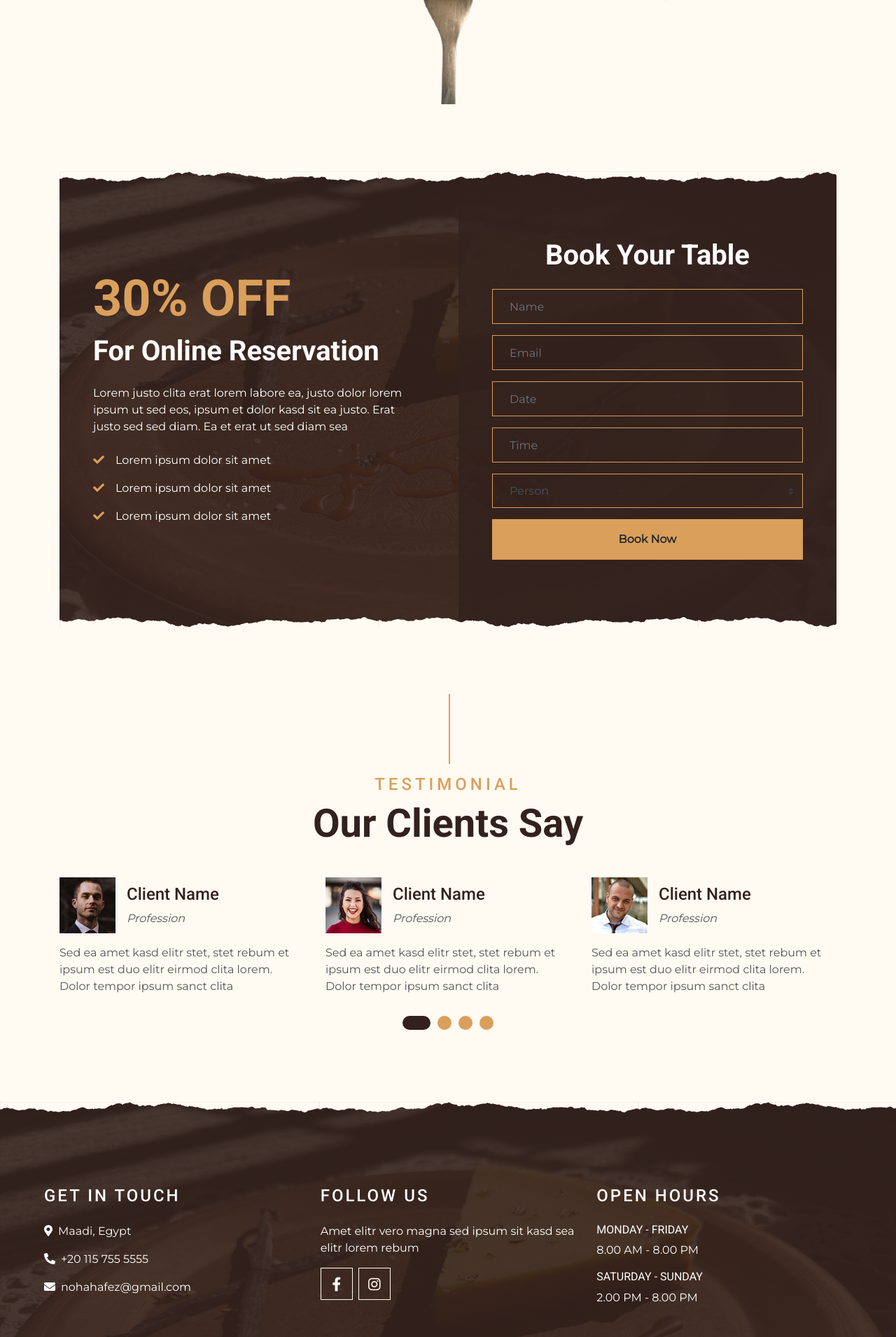
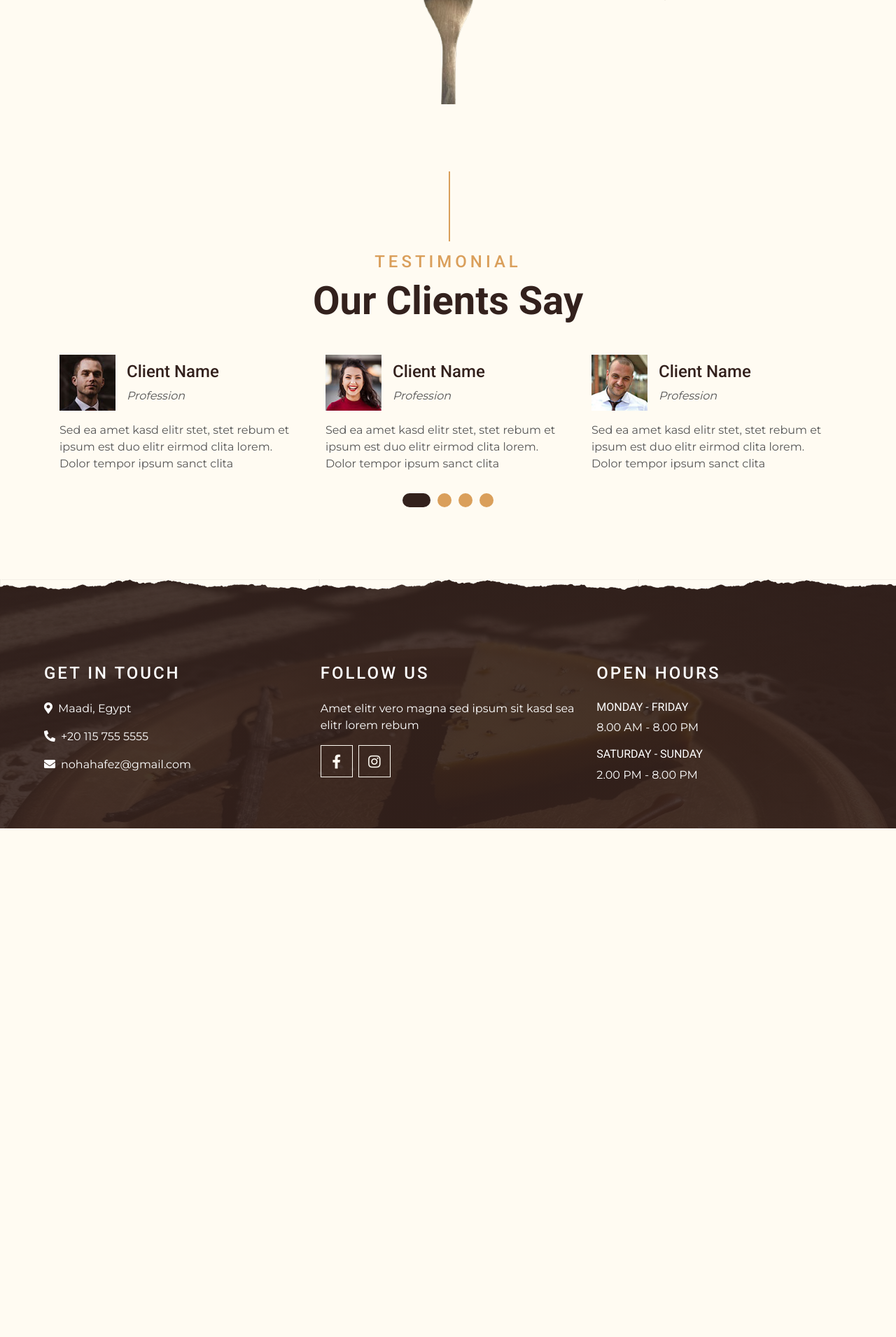
Before and after one commit to Khaled-Omar-Hassan/Cheese-Cake-Lab, a Django app: page / in a window 1280 px wide. Shown: the part 2328-4239 px from the top of the page at 70% size. After the commit the page ends 3512 px from the top, so only its background shows below. Run offline with Django 5.2, Linux system fonts and the light colour scheme; some libraries are stand-ins or nearby versions.

Commit message:
edit for review

```diff
--- a/templates/base.html
+++ b/templates/base.html
@@ -38,8 +38,6 @@
 
 {% include 'footer.html' %}
 
-<a href="#" class="btn btn-lg btn-primary btn-lg-square back-to-top"><i class="fa fa-angle-double-up"></i></a>
-
 <!-- JavaScript Libraries -->
 <script src="https://code.jquery.com/jquery-3.4.1.min.js"></script>
 <script src="https://stackpath.bootstrapcdn.com/bootstrap/4.4.1/js/bootstrap.bundle.min.js"></script>
--- a/templates/cart.html
+++ b/templates/cart.html
@@ -7,7 +7,7 @@
             <div class="cart-section position-relative overlay-top overlay-bottom p-4 cart">
                 <h1 class="text-white mb-4">Your Cart</h1>
 
-                <div class="row">
+                <div class="row pb-5">
                     <!-- Cart Items -->
                     <div class="col-lg-8 mb-4">
                         <div class="cart-item position-relative d-flex flex-column flex-md-row justify-content-between align-items-center mb-4 p-3 border rounded">
--- a/templates/index.html
+++ b/templates/index.html
@@ -160,83 +160,83 @@
 {#    <!-- Offer End -->#}
 {##}
 {##}
-    <!-- Reservation Start -->
-    <div class="container-fluid my-5">
-        <div class="container">
-            <div class="reservation position-relative overlay-top overlay-bottom">
-                <div class="row align-items-center">
-                    <div class="col-lg-6 my-5 my-lg-0">
-                        <div class="p-5">
-                            <div class="mb-4">
-                                <h1 class="display-3 text-primary">30% OFF</h1>
-                                <h1 class="text-white">For Online Reservation</h1>
-                            </div>
-                            <p class="text-white">Lorem justo clita erat lorem labore ea, justo dolor lorem ipsum ut sed
-                                eos,
-                                ipsum et dolor kasd sit ea justo. Erat justo sed sed diam. Ea et erat ut sed diam
-                                sea</p>
-                            <ul class="list-inline text-white m-0">
-                                <li class="py-2"><i class="fa fa-check text-primary mr-3"></i>Lorem ipsum dolor sit amet
-                                </li>
-                                <li class="py-2"><i class="fa fa-check text-primary mr-3"></i>Lorem ipsum dolor sit amet
-                                </li>
-                                <li class="py-2"><i class="fa fa-check text-primary mr-3"></i>Lorem ipsum dolor sit amet
-                                </li>
-                            </ul>
-                        </div>
-                    </div>
-                    <div class="col-lg-6">
-                        <div class="text-center p-5" style="background: rgba(51, 33, 29, .8);">
-                            <h1 class="text-white mb-4 mt-5">Book Your Table</h1>
-                            <form class="mb-5">
-                                <div class="form-group">
-                                    <input type="text" class="form-control bg-transparent border-primary p-4"
-                                           placeholder="Name"
-                                           required="required"/>
-                                </div>
-                                <div class="form-group">
-                                    <input type="email" class="form-control bg-transparent border-primary p-4"
-                                           placeholder="Email"
-                                           required="required"/>
-                                </div>
-                                <div class="form-group">
-                                    <div class="date" id="date" data-target-input="nearest">
-                                        <input type="text"
-                                               class="form-control bg-transparent border-primary p-4 datetimepicker-input"
-                                               placeholder="Date" data-target="#date" data-toggle="datetimepicker"/>
-                                    </div>
-                                </div>
-                                <div class="form-group">
-                                    <div class="time" id="time" data-target-input="nearest">
-                                        <input type="text"
-                                               class="form-control bg-transparent border-primary p-4 datetimepicker-input"
-                                               placeholder="Time" data-target="#time" data-toggle="datetimepicker"/>
-                                    </div>
-                                </div>
-                                <div class="form-group">
-                                    <select class="custom-select bg-transparent border-primary px-4"
-                                            style="height: 49px;">
-                                        <option selected>Person</option>
-                                        <option value="1">Person 1</option>
-                                        <option value="2">Person 2</option>
-                                        <option value="3">Person 3</option>
-                                        <option value="3">Person 4</option>
-                                    </select>
-                                </div>
-
-                                <div>
-                                    <button class="btn btn-primary btn-block font-weight-bold py-3" type="submit">Book
-                                        Now
-                                    </button>
-                                </div>
-                            </form>
-                        </div>
-                    </div>
-                </div>
-            </div>
-        </div>
-    </div>
-    <!-- Reservation End -->
+{#    <!-- Reservation Start -->#}
+{#    <div class="container-fluid my-5">#}
+{#        <div class="container">#}
+{#            <div class="reservation position-relative overlay-top overlay-bottom">#}
+{#                <div class="row align-items-center">#}
+{#                    <div class="col-lg-6 my-5 my-lg-0">#}
+{#                        <div class="p-5">#}
+{#                            <div class="mb-4">#}
+{#                                <h1 class="display-3 text-primary">30% OFF</h1>#}
+{#                                <h1 class="text-white">For Online Reservation</h1>#}
+{#                            </div>#}
+{#                            <p class="text-white">Lorem justo clita erat lorem labore ea, justo dolor lorem ipsum ut sed#}
+{#                                eos,#}
+{#                                ipsum et dolor kasd sit ea justo. Erat justo sed sed diam. Ea et erat ut sed diam#}
+{#                                sea</p>#}
+{#                            <ul class="list-inline text-white m-0">#}
+{#                                <li class="py-2"><i class="fa fa-check text-primary mr-3"></i>Lorem ipsum dolor sit amet#}
+{#                                </li>#}
+{#                                <li class="py-2"><i class="fa fa-check text-primary mr-3"></i>Lorem ipsum dolor sit amet#}
+{#                                </li>#}
+{#                                <li class="py-2"><i class="fa fa-check text-primary mr-3"></i>Lorem ipsum dolor sit amet#}
+{#                                </li>#}
+{#                            </ul>#}
+{#                        </div>#}
+{#                    </div>#}
+{#                    <div class="col-lg-6">#}
+{#                        <div class="text-center p-5" style="background: rgba(51, 33, 29, .8);">#}
+{#                            <h1 class="text-white mb-4 mt-5">Book Your Table</h1>#}
+{#                            <form class="mb-5">#}
+{#                                <div class="form-group">#}
+{#                                    <input type="text" class="form-control bg-transparent border-primary p-4"#}
+{#                                           placeholder="Name"#}
+{#                                           required="required"/>#}
+{#                                </div>#}
+{#                                <div class="form-group">#}
+{#                                    <input type="email" class="form-control bg-transparent border-primary p-4"#}
+{#                                           placeholder="Email"#}
+{#                                           required="required"/>#}
+{#                                </div>#}
+{#                                <div class="form-group">#}
+{#                                    <div class="date" id="date" data-target-input="nearest">#}
+{#                                        <input type="text"#}
+{#                                               class="form-control bg-transparent border-primary p-4 datetimepicker-input"#}
+{#                                               placeholder="Date" data-target="#date" data-toggle="datetimepicker"/>#}
+{#                                    </div>#}
+{#                                </div>#}
+{#                                <div class="form-group">#}
+{#                                    <div class="time" id="time" data-target-input="nearest">#}
+{#                                        <input type="text"#}
+{#                                               class="form-control bg-transparent border-primary p-4 datetimepicker-input"#}
+{#                                               placeholder="Time" data-target="#time" data-toggle="datetimepicker"/>#}
+{#                                    </div>#}
+{#                                </div>#}
+{#                                <div class="form-group">#}
+{#                                    <select class="custom-select bg-transparent border-primary px-4"#}
+{#                                            style="height: 49px;">#}
+{#                                        <option selected>Person</option>#}
+{#                                        <option value="1">Person 1</option>#}
+{#                                        <option value="2">Person 2</option>#}
+{#                                        <option value="3">Person 3</option>#}
+{#                                        <option value="3">Person 4</option>#}
+{#                                    </select>#}
+{#                                </div>#}
+{##}
+{#                                <div>#}
+{#                                    <button class="btn btn-primary btn-block font-weight-bold py-3" type="submit">Book#}
+{#                                        Now#}
+{#                                    </button>#}
+{#                                </div>#}
+{#                            </form>#}
+{#                        </div>#}
+{#                    </div>#}
+{#                </div>#}
+{#            </div>#}
+{#        </div>#}
+{#    </div>#}
+{#    <!-- Reservation End -->#}
 
 
     <!-- Testimonial Start -->
```
Also changed, not shown: templates/checkout.html (+32 -17 lines).
